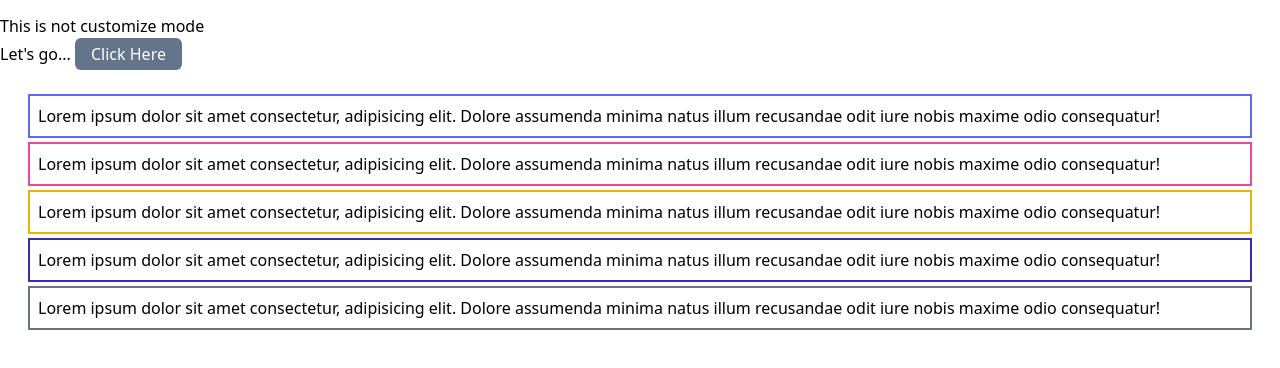
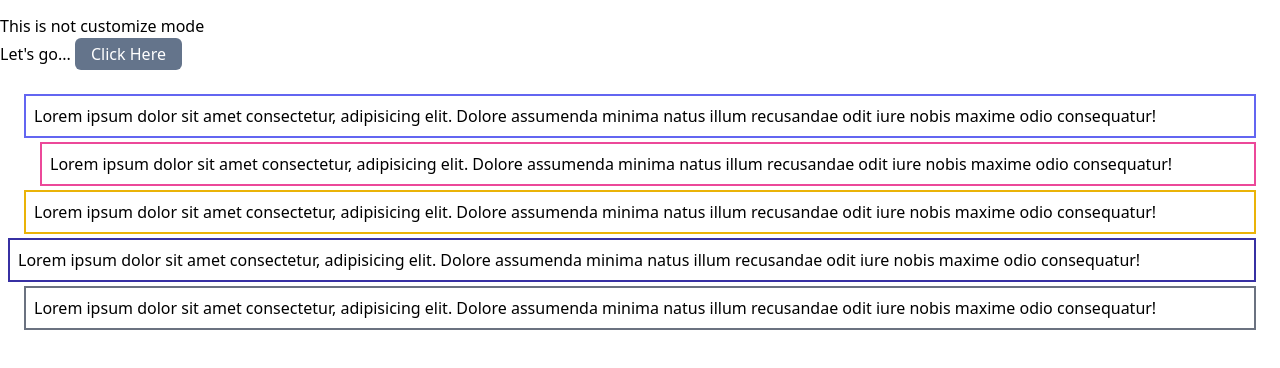
Before and after one commit to khaled39ab/Learning_Tailwind, a website: page tailwindCDN.html in a window 1280 px wide. Shown: the part 66-434 px from the top of the page. Drawn offline with nearby package versions, Linux system fonts and the light colour scheme.

Commit message:
tailwind margin padding

```diff
--- a/tailwindCDN.html
+++ b/tailwindCDN.html
@@ -14,19 +14,19 @@
     <p>Let's go... <button class="bg-slate-500 text-white px-4 py-1 rounded-md">Click Here</button></p>
 
     <section class="m-6">
-        <div class="border-2 border-indigo-500 p-2 m-1">
+        <div class="border-2 border-indigo-500 p-2 my-1">
             <p>Lorem ipsum dolor sit amet consectetur, adipisicing elit. Dolore assumenda minima natus illum recusandae odit iure nobis maxime odio consequatur!</p>
         </div>
-        <div class="border-2 border-pink-500 p-2 m-1">
+        <div class="border-2 border-pink-500 p-2 my-1 ml-4">
             <p>Lorem ipsum dolor sit amet consectetur, adipisicing elit. Dolore assumenda minima natus illum recusandae odit iure nobis maxime odio consequatur!</p>
         </div>
-        <div class="border-2 border-yellow-500 p-2 m-1">
+        <div class="border-2 border-yellow-500 p-2 my-1 ">
             <p>Lorem ipsum dolor sit amet consectetur, adipisicing elit. Dolore assumenda minima natus illum recusandae odit iure nobis maxime odio consequatur!</p>
         </div>
-        <div class="border-2 border-indigo-800 p-2 m-1">
+        <div class="border-2 border-indigo-800 p-2 my-1 -ml-4">
             <p>Lorem ipsum dolor sit amet consectetur, adipisicing elit. Dolore assumenda minima natus illum recusandae odit iure nobis maxime odio consequatur!</p>
         </div>
-        <div class="border-2 border-gray-500 p-2 m-1">
+        <div class="border-2 border-gray-500 p-2 my-1">
             <p>Lorem ipsum dolor sit amet consectetur, adipisicing elit. Dolore assumenda minima natus illum recusandae odit iure nobis maxime odio consequatur!</p>
         </div>
     </section>
```
